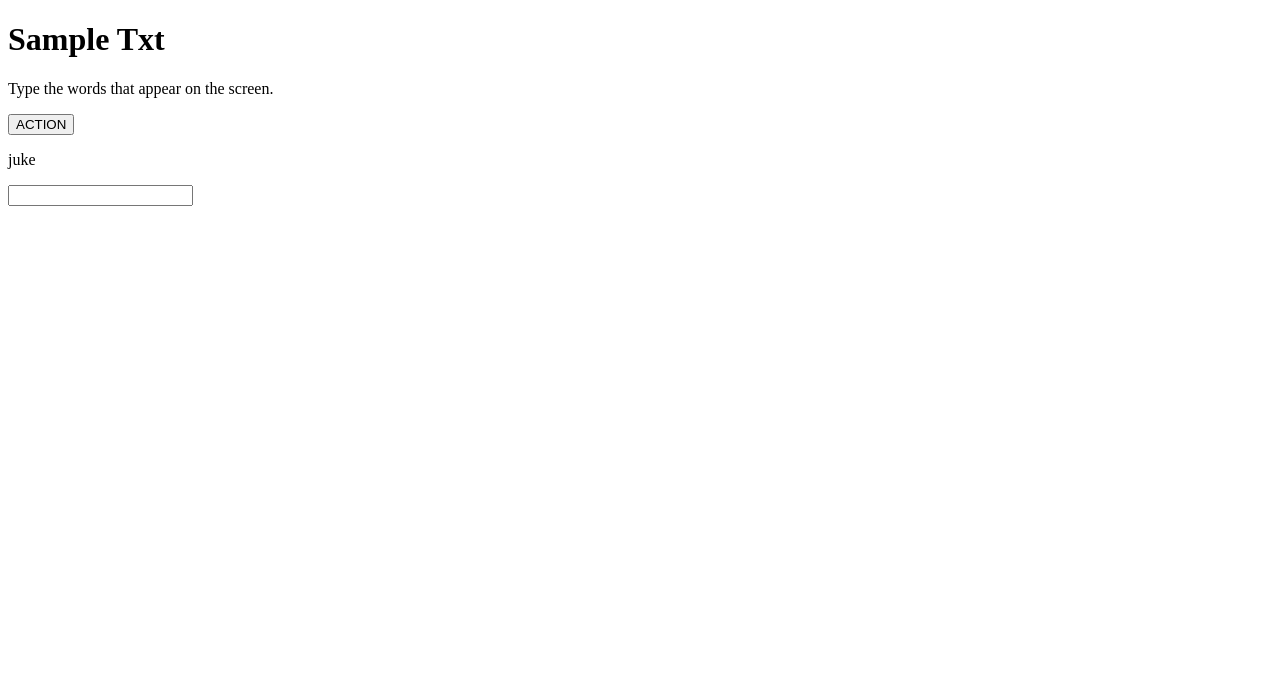
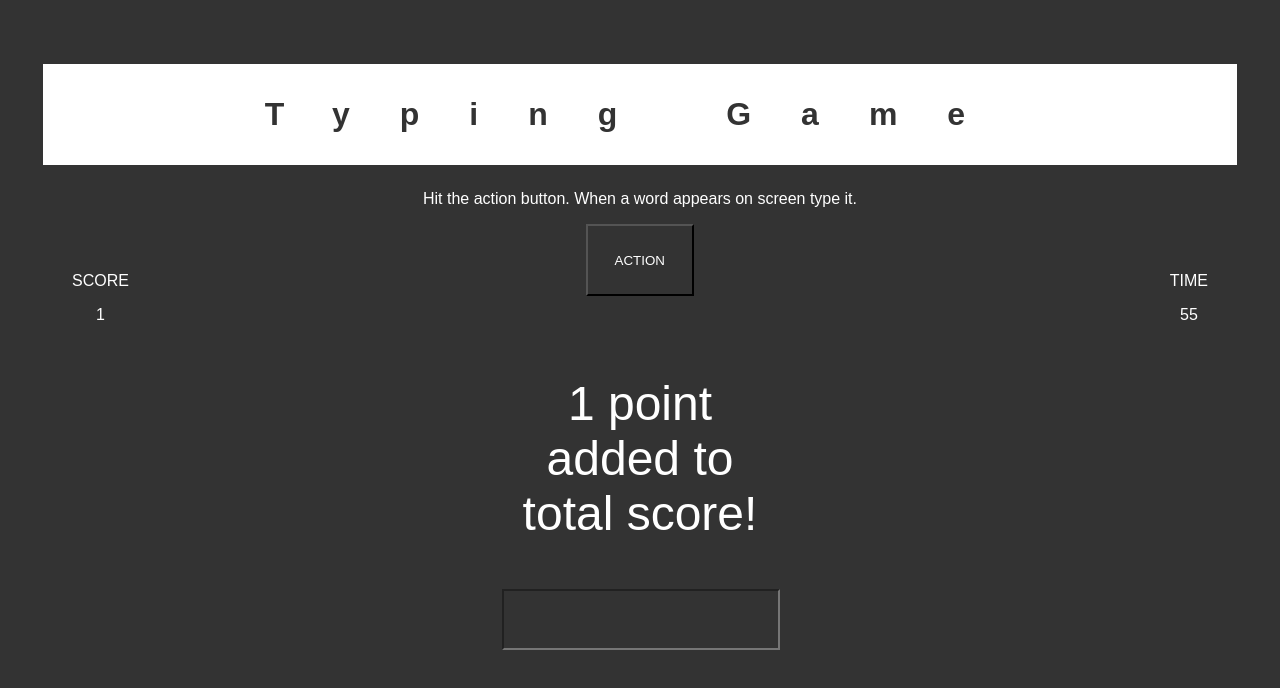
Before and after one commit to oyatomo/mmp310, a plain HTML site: page final/index.html in a window 1280 px wide. Both pictures are taken after a click on the button "ACTION". Drawn offline with nearby package versions, Linux system fonts and the light colour scheme; no server answers.

Commit message:
Add files via upload

```diff
--- a/final/app.js
+++ b/final/app.js
@@ -1,14 +1,47 @@
+var min = 5;
+var max = 10;
+var key = "73b14a85cecb42fc399420641d10f5dabe0cabe9be42ca241";
+var url = "https://api.wordnik.com/v4/words.json/randomWords?hasDictionaryDef=true&minCorpusCount=0&minLength=" +min +"&maxLength=" + max +"&limit=1&api_key=";
+// https://stackoverflow.com/questions/26622708/how-to-get-random-word-using-wordnik-api-in-javascript
+// https://www.wordnik.com/users/edit
 
 var act = document.getElementById("action");
 var wordOne = document.getElementById("wordOne");
-var list = ['jump','juke','jive'];
-action.onclick = function() {
-    var x = "world";
-    var wordTwo = document.getElementById("wordTwo").value;
-    //wordOne.innerHTML = "world";
-    var ran = list [Math.floor(Math.random() * list.length)];
-    wordOne.innerHTML = ran;
-    if (wordOne.innerHTML == wordTwo){
-        console.log("Howdy_Homie");
-    };
+var wordTwo = document.getElementById("wordTwo");
+var count = 60;
+var score = 0;
+var scoreP = document.getElementById("scoreP");
+var timeP = document.getElementById("timeP");
+
+    var countdown = function(){
+
+    if (count == 0) clearInterval(countdownInterval);
+        {
+            console.log(count);
+        }
+    timeP.innerHTML = count;
+	count--;
+
 };
+
+
+function nextWord() {
+  wordOne.textContent = "1 point added to total score!";
+   $.getJSON(url + key, function(data) {
+      wordOne.textContent = data[0].word;
+   });
+    score ++;
+    scoreP.innerHTML = score;
+    console.log(score);
+    var countdownInterval = setInterval(countdown, 500);
+    countdown();
+}
+
+wordTwo.addEventListener('input', function() {
+  if (wordOne.textContent == wordTwo.value) {
+    wordTwo.value = "";
+    nextWord();
+  }
+});
+
+action.onclick = nextWord;
--- a/final/css/style.css
+++ b/final/css/style.css
@@ -1,32 +1,49 @@
+* {
+    background-color: #333333;
+    color: white;
+    font-family: Arial, Helvetica, sans-serif;
+}
+#container {
+    padding: 2em;
+    //width: 790px;
+}
 
-
-
-
-
-
-
-
-
-/*
-{
-    background-color: #333;
-    color: #fff
+h1{
+    border: solid;
+    text-align: center;
+    padding: 1em;
+    background-color: #fff;
+    color: #333333;
+    letter-spacing: 50px;
 }
-h1 {
+#p1{
     text-align: center;
 }
-h2 {
+button{
+    margin-left: 425px;
+    padding: 2em;
+}
+#playField{
+    margin-left: 430px;
+    margin-right: 430px;
+    padding: 2em;
+}
+#wordOne{
+    font-size: 3em;
     text-align: center;
 }
-#action {
-    background-color: #fff;
-    color: #333;
-    border-style: none;
-    padding: 15px;
+#wordTwo{
+    font-size: 3em;
+    width: 270px;
+    text-align: center;
 }
-
-#results {
-background-color: black;
-color: white;
+#box1{
+    float: left;
+    padding: 2em;
+    text-align: center;
 }
-*/
+#box2{
+    float: right;
+    padding: 2em;
+    text-align: center;
+}
--- a/final/index.html
+++ b/final/index.html
@@ -4,16 +4,26 @@
         <title> + TYPING</title>
         <link href="css/style.css" type="text/css" rel="stylesheet">
     </head>
+
     <body>
         <div id="container">
-            <h1>Sample Txt</h1>
-            <p>Type the words that appear on the screen.</p>
+            <h1>Typing Game</h1>
+            <p id="p1">Hit the action button. When a word appears on screen type it.</p>
             <button id="action">ACTION</button>
+            <div id="box1">
+                <p>SCORE</p>
+                <p id="scoreP"></p>
+            </div>
+            <div id="box2">
+                <p>TIME</p>
+                <p id="timeP"></p>
+            </div>
             <div id="playField">
                 <p id="wordOne"></p>
                 <input type="text" placeholder="" id="wordTwo">
             </div>
         </div>
         <script src="app.js"></script>
+        <script src="https://ajax.googleapis.com/ajax/libs/jquery/1.12.4/jquery.min.js"></script>
     </body>
 </html>
```
